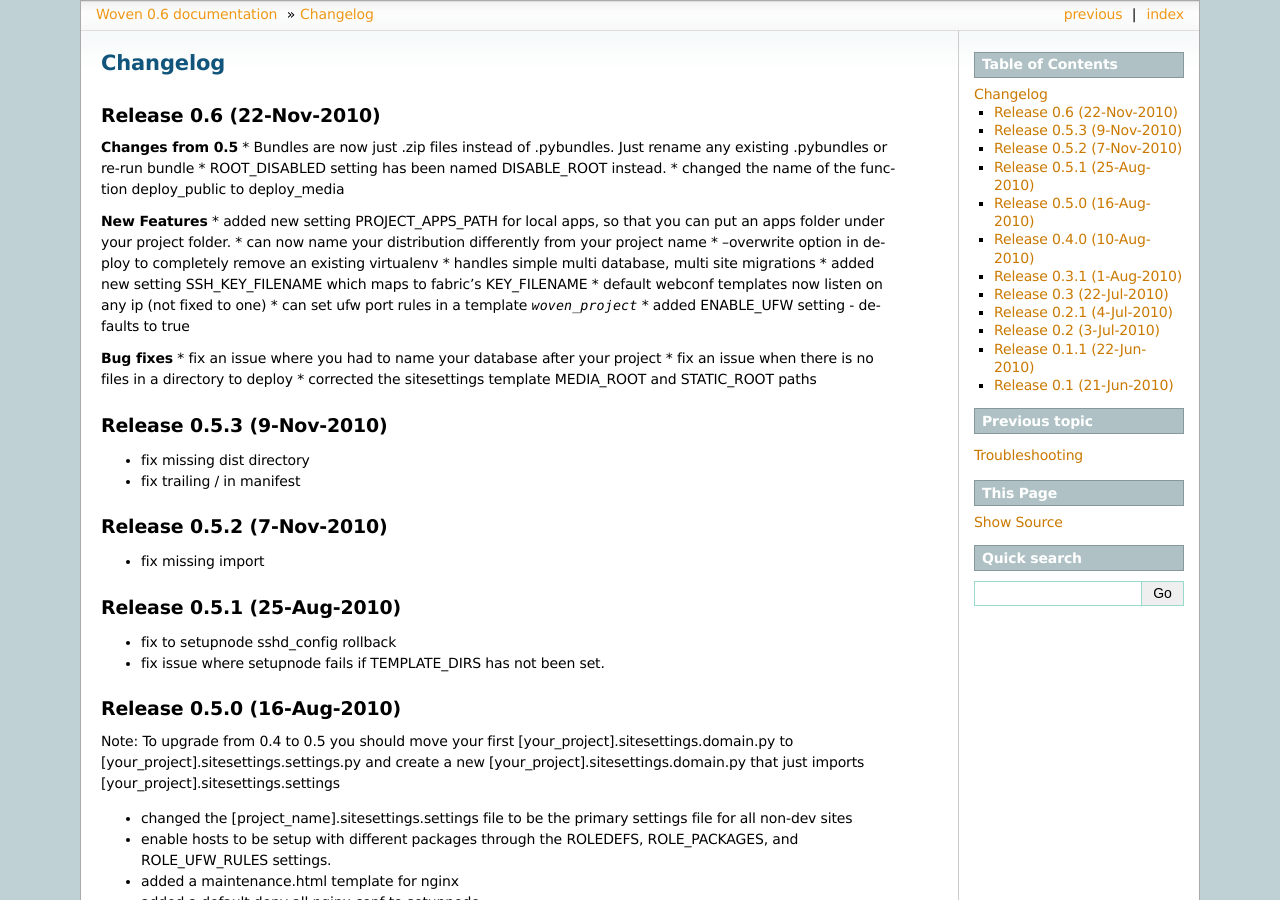
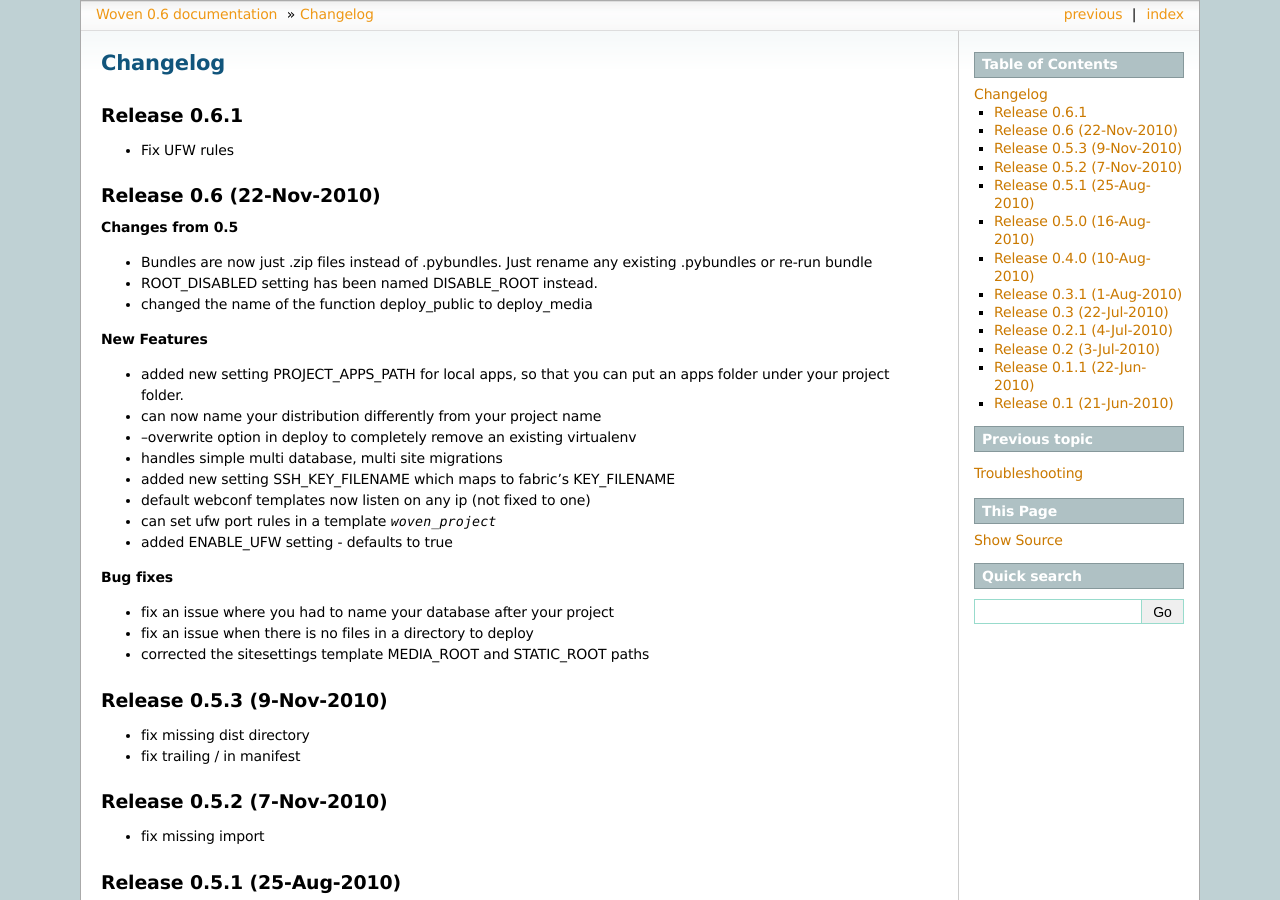
Before and after one commit to bretth/woven, a Sphinx documentation site: the page built from docs/changelog.rst, in a window 1280 px wide and 900 px high. Built offline with Sphinx 7.4.7, drawn with Linux system fonts in a browser that asks for light colours; pages that are not in the unit, such as notebooks, are missing from menus.

Commit message:
update docs

```diff
--- a/docs/changelog.rst
+++ b/docs/changelog.rst
@@ -2,15 +2,22 @@
 Changelog
 ==========
 
+Release 0.6.1
+------------------------
+
+* Fix UFW rules
+
 Release 0.6 (22-Nov-2010)
------------------------
+-------------------------
 
 **Changes from 0.5**
+
 * Bundles are now just .zip files instead of .pybundles. Just rename any existing .pybundles or re-run bundle
 * ROOT_DISABLED setting has been named DISABLE_ROOT instead.
 * changed the name of the function deploy_public to deploy_media
 
 **New Features**
+
 * added new setting PROJECT_APPS_PATH for local apps, so that you can put an apps folder under your project folder.
 * can now name your distribution differently from your project name
 * --overwrite option in deploy to completely remove an existing virtualenv
@@ -21,17 +28,20 @@
 * added ENABLE_UFW setting - defaults to true
 
 **Bug fixes**
+
 * fix an issue where you had to name your database after your project
 * fix an issue when there is no files in a directory to deploy
 * corrected the sitesettings template MEDIA_ROOT and STATIC_ROOT paths
 
 Release 0.5.3 (9-Nov-2010)
 ---------------------------
+
 * fix missing dist directory
 * fix trailing / in manifest
 
 Release 0.5.2 (7-Nov-2010)
 ----------------------------
+
 * fix missing import
 
 Release 0.5.1 (25-Aug-2010)
--- a/docs/settings.rst
+++ b/docs/settings.rst
@@ -31,7 +31,7 @@
     DISABLE_SSH_PASSWORD = #optional - setting this to true will disable password login and use ssh keys only.
     #Firewall rules (note HOST_SSH_PORT/tcp is always allowed)
     ENABLE_UFW = True #default - setting this to false will disable UFW
-    UFW_RULES = ['80,443/tcp'] #default
+    UFW_RULES = [] #default eg 'allow 5432/tcp'
     ROLE_UFW_RULES = {} # eg {'postgresql':['allow 5432/tcp']}
 
     #The default ubuntu packages that are setup. It is NOT recommended you overwrite these
```
